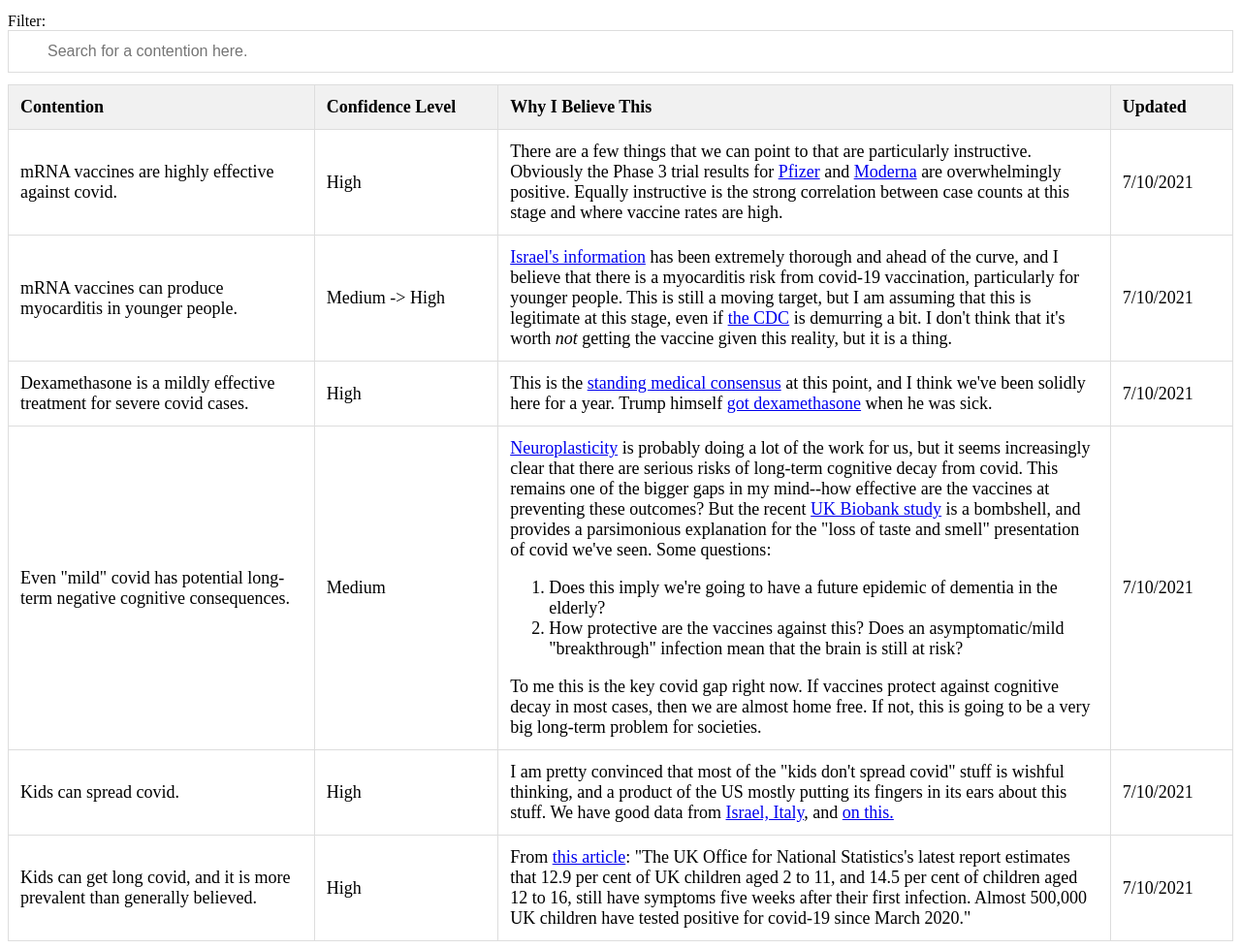
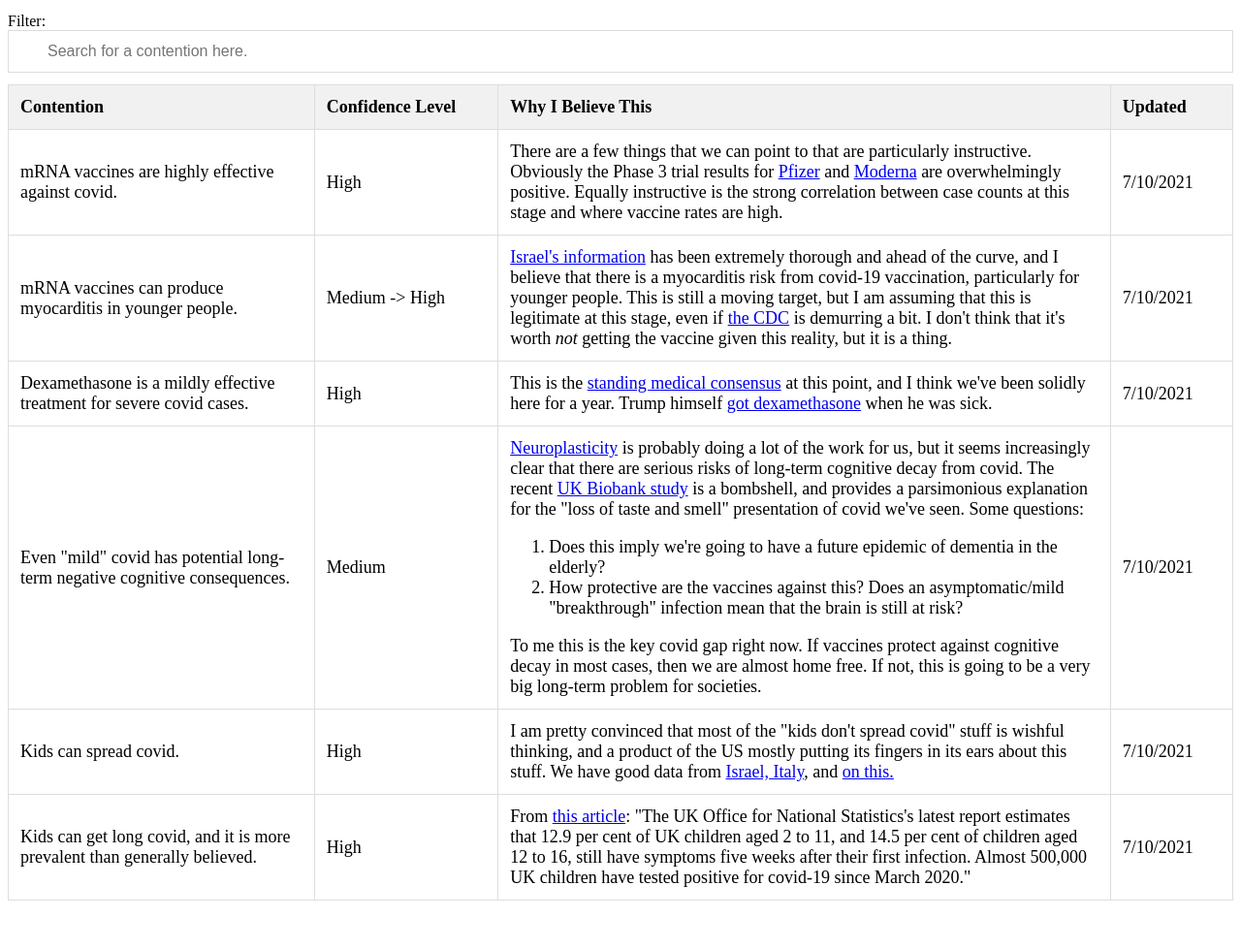
Before and after one commit to RHPeel/rhpeel.github.io, a plain HTML site: page index.html in a window 1280 px wide. Shown: the part 87-1066 px from the top of the page at 97% size. After the commit the page ends 1024 px from the top, so only its background shows below. Drawn offline with Linux system fonts and the light colour scheme.

Commit message:
Update index.html

```diff
--- a/index.html
+++ b/index.html
@@ -93,7 +93,7 @@ function myFunction() {
     <tr>
     <td>Even "mild" covid has potential long-term negative cognitive consequences.</td>
     <td>Medium</td>
-    <td><a href="https://www.verywellmind.com/what-is-brain-plasticity-2794886#:~:text=Brain%20plasticity%2C%20also%20known%20as%20neuroplasticity%2C%20is%20a,suggesting%20that%20the%20brain%20is%20similar%20to%20plastic">Neuroplasticity</a> is probably doing a lot of the work for us, but it seems increasingly clear that there are serious risks of long-term cognitive decay from covid. This remains one of the bigger gaps in my mind--how effective are the vaccines at preventing these outcomes? But the recent <a href="https://www.medrxiv.org/content/10.1101/2021.06.11.21258690v1">UK Biobank study</a> is a bombshell, and provides a parsimonious explanation for the "loss of taste and smell" presentation of covid we've seen. Some questions:
+    <td><a href="https://www.verywellmind.com/what-is-brain-plasticity-2794886#:~:text=Brain%20plasticity%2C%20also%20known%20as%20neuroplasticity%2C%20is%20a,suggesting%20that%20the%20brain%20is%20similar%20to%20plastic">Neuroplasticity</a> is probably doing a lot of the work for us, but it seems increasingly clear that there are serious risks of long-term cognitive decay from covid. The recent <a href="https://www.medrxiv.org/content/10.1101/2021.06.11.21258690v1">UK Biobank study</a> is a bombshell, and provides a parsimonious explanation for the "loss of taste and smell" presentation of covid we've seen. Some questions:
      <ol><li>Does this imply we're going to have a future epidemic of dementia in the elderly?<li>How protective are the vaccines against this? Does an asymptomatic/mild "breakthrough" infection mean that the brain is still at risk?</ol>
       To me this is the key covid gap right now. If vaccines protect against cognitive decay in most cases, then we are almost home free. If not, this is going to be a very big long-term problem for societies.</td>
     <td>7/10/2021</td>
```
